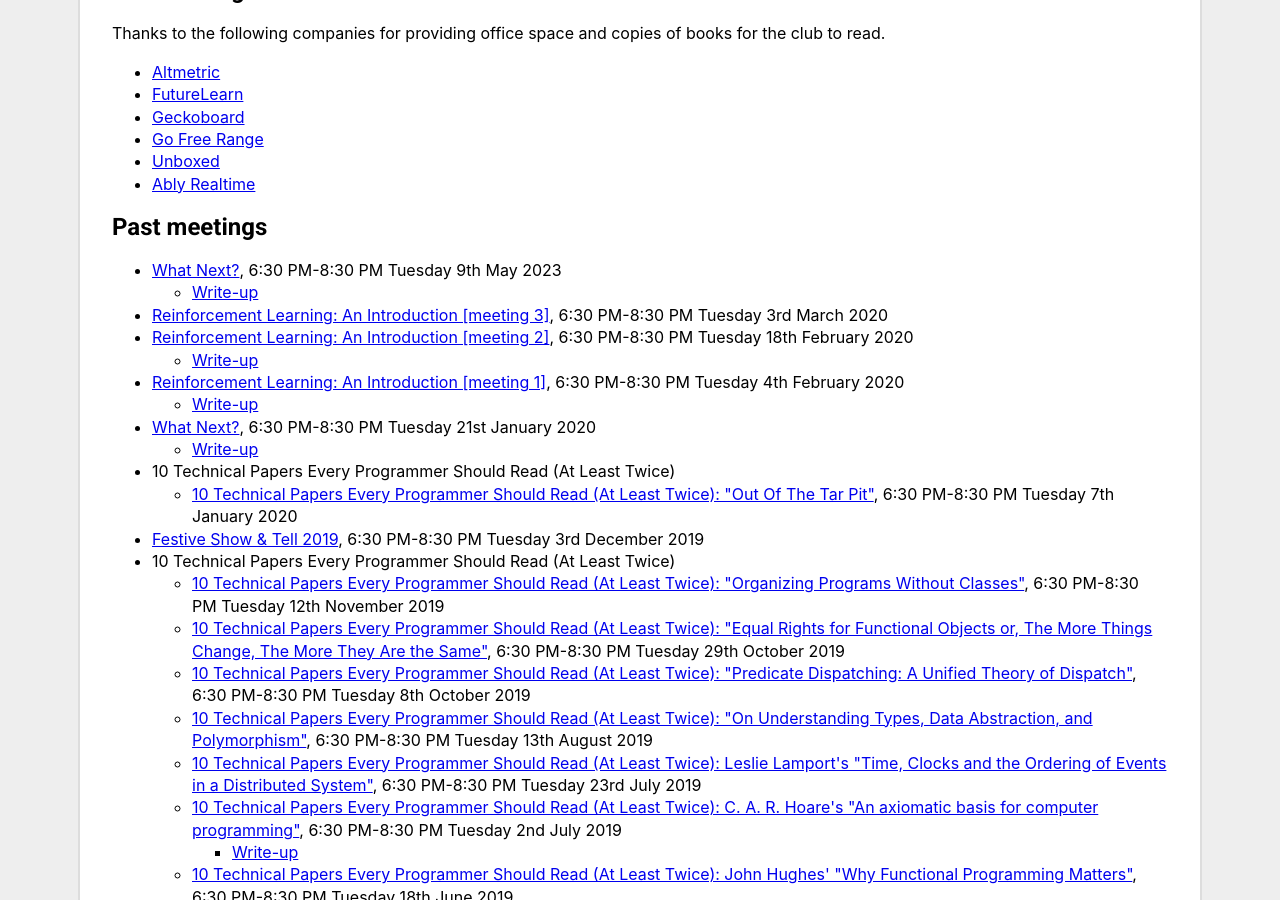
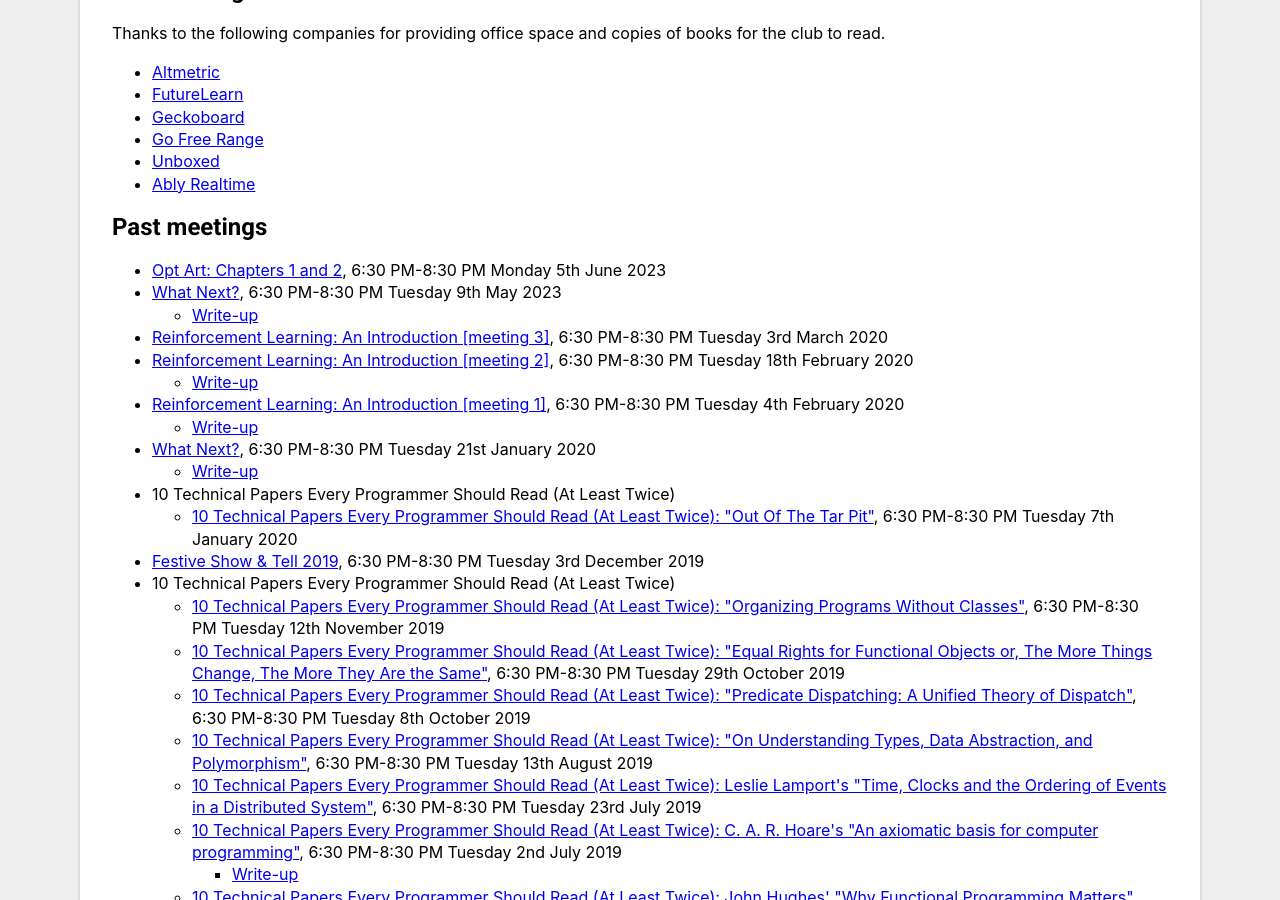
Before and after one commit to computationclub/computationclub.github.io, a Jekyll site: the page built from index.html, in a window 1280 px wide and 900 px high, scrolled down 1773 px. Built offline with Jekyll 4.4.1, drawn with Linux system fonts in a browser that asks for light colours.

Commit message:
Add the rescheduled Opt Art 1 and 2 meeting

```diff
--- a/_data/meetings.yml
+++ b/_data/meetings.yml
@@ -1,3 +1,7 @@
+- date: 2023-06-05
+  title: "Opt Art: Chapters 1 and 2"
+  url: https://github.com/computationclub/computationclub.github.io/issues/157
+
 - date: 2023-05-09
   title: "What Next?"
   url: https://github.com/computationclub/computationclub.github.io/issues/156
```
